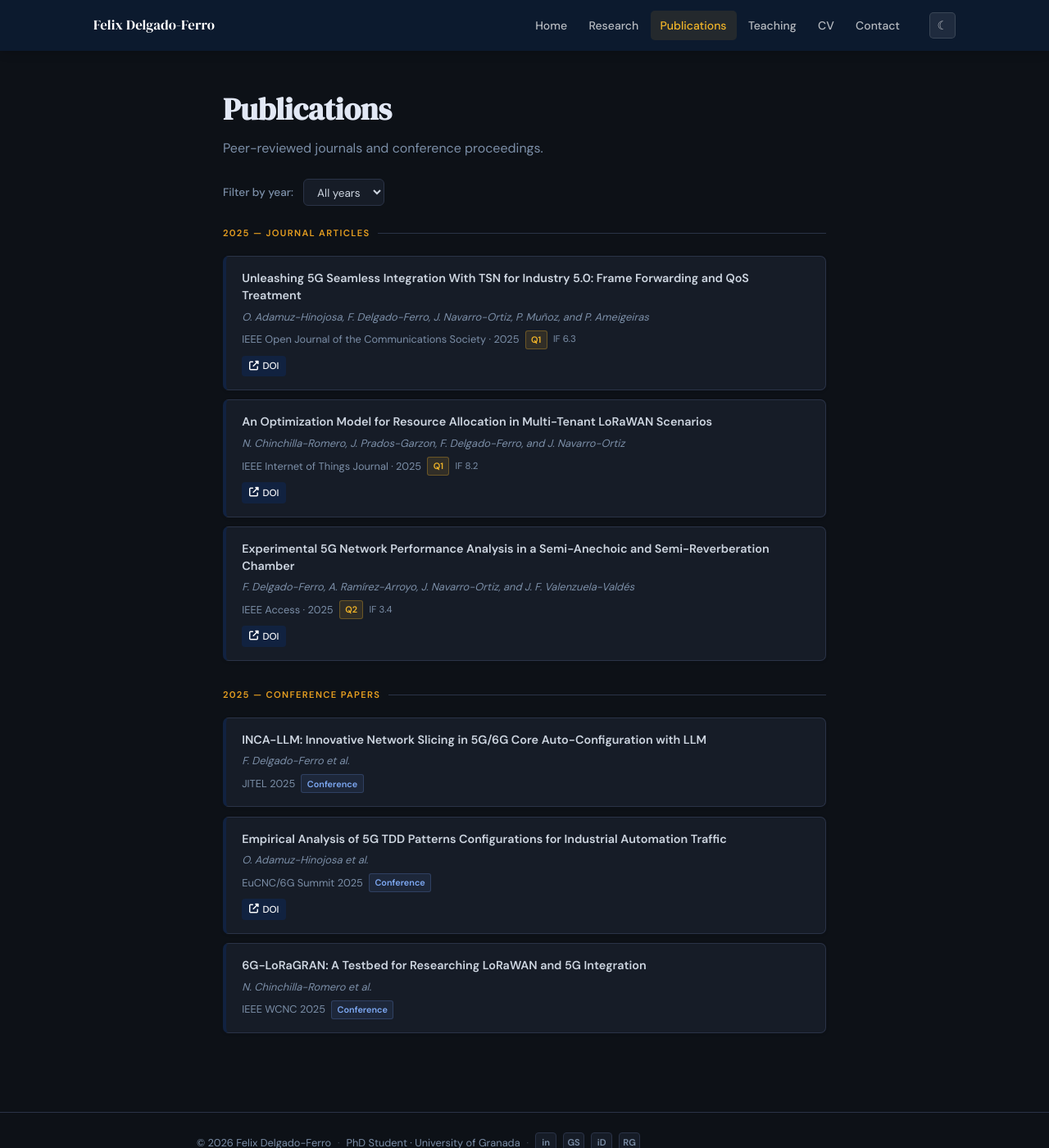
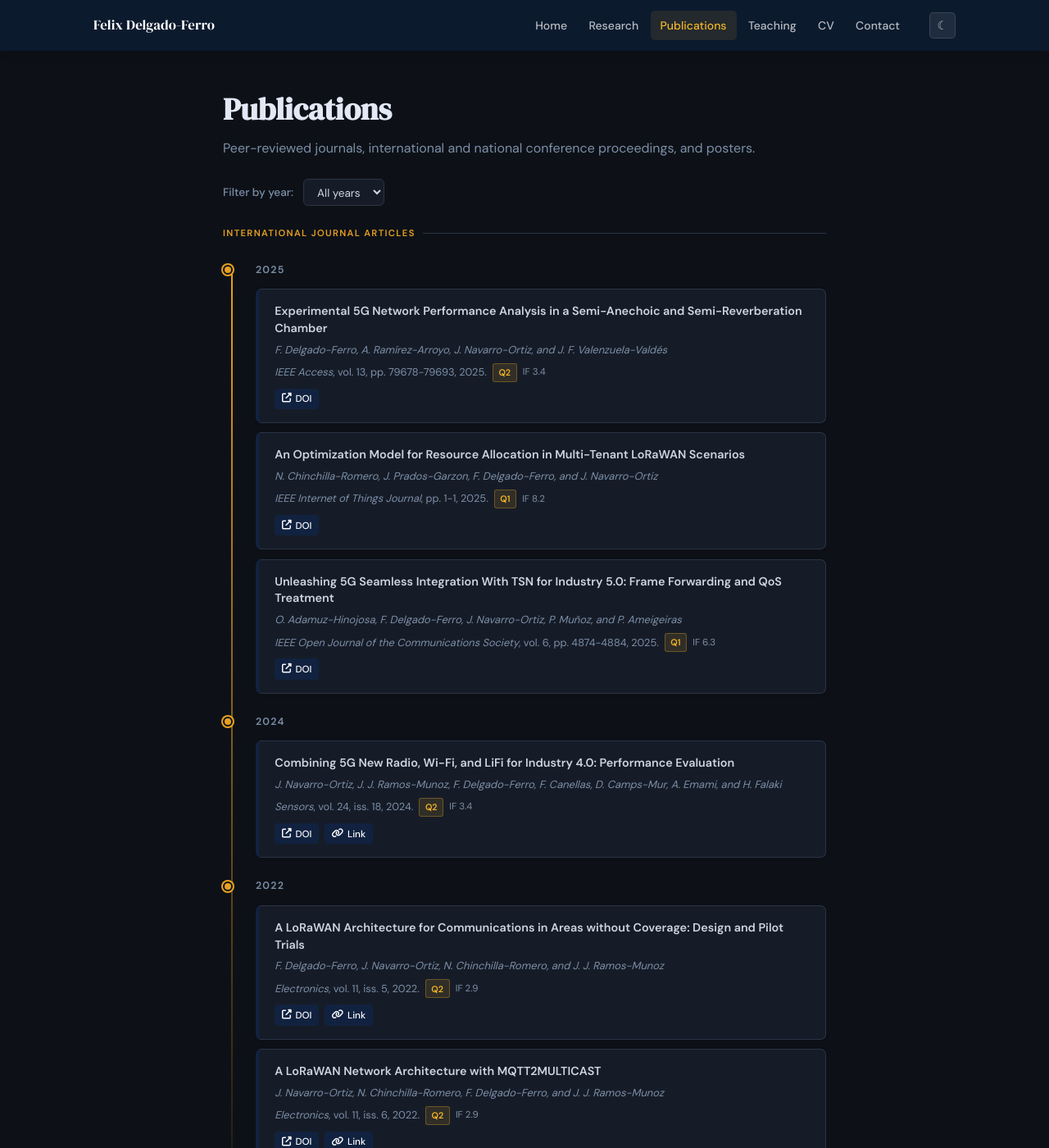
Before and after one commit to felixdelgadoferro/felixdelgadoferro.github.io, a Jekyll site: the page built from _pages/publications/index.html, in a window 1280 px wide and 1400 px high. Shown: the whole window at 82% size. Built offline with Jekyll 4.4.1, drawn with Linux system fonts in a browser that asks for light colours; some of the changed text lies outside the part shown.

Commit message:
Update publications

```diff
--- /dev/null
+++ b/_data/publications.yml
@@ -0,0 +1,176 @@
+journals:
+  - authors: "O. Adamuz-Hinojosa, F. Delgado-Ferro, J. Navarro-Ortiz, P. Muñoz, and P. Ameigeiras"
+    title: "Unleashing 5G Seamless Integration With TSN for Industry 5.0: Frame Forwarding and QoS Treatment"
+    venue: "IEEE Open Journal of the Communications Society"
+    volume: "vol. 6"
+    pages: "pp. 4874-4884"
+    year: 2025
+    doi: "10.1109/OJCOMS.2025.3574397"
+    if: "6.3"
+    quartile: "Q1"
+
+  - authors: "N. Chinchilla-Romero, J. Prados-Garzon, F. Delgado-Ferro, and J. Navarro-Ortiz"
+    title: "An Optimization Model for Resource Allocation in Multi-Tenant LoRaWAN Scenarios"
+    venue: "IEEE Internet of Things Journal"
+    volume: "pp. 1-1"
+    year: 2025
+    doi: "10.1109/JIOT.2025.3569060"
+    if: "8.2"
+    quartile: "Q1"
+
+  - authors: "F. Delgado-Ferro, A. Ramírez-Arroyo, J. Navarro-Ortiz, and J. F. Valenzuela-Valdés"
+    title: "Experimental 5G Network Performance Analysis in a Semi-Anechoic and Semi-Reverberation Chamber"
+    venue: "IEEE Access"
+    volume: "vol. 13"
+    pages: "pp. 79678-79693"
+    year: 2025
+    doi: "10.1109/ACCESS.2025.3566446"
+    if: "3.4"
+    quartile: "Q2"
+
+  - authors: "J. Navarro-Ortiz, J. J. Ramos-Munoz, F. Delgado-Ferro, F. Canellas, D. Camps-Mur, A. Emami, and H. Falaki"
+    title: "Combining 5G New Radio, Wi-Fi, and LiFi for Industry 4.0: Performance Evaluation"
+    venue: "Sensors"
+    volume: "vol. 24, iss. 18"
+    year: 2024
+    doi: "10.3390/s24186022"
+    link: "https://www.mdpi.com/1424-8220/24/18/6022"
+    if: "3.4"
+    quartile: "Q2"
+
+  - authors: "J. Navarro-Ortiz, N. Chinchilla-Romero, F. Delgado-Ferro, and J. J. Ramos-Munoz"
+    title: "A LoRaWAN Network Architecture with MQTT2MULTICAST"
+    venue: "Electronics"
+    volume: "vol. 11, iss. 6"
+    year: 2022
+    doi: "10.3390/electronics11060872"
+    link: "https://www.mdpi.com/2079-9292/11/6/872"
+    if: "2.9"
+    quartile: "Q2"
+
+  - authors: "F. Delgado-Ferro, J. Navarro-Ortiz, N. Chinchilla-Romero, and J. J. Ramos-Munoz"
+    title: "A LoRaWAN Architecture for Communications in Areas without Coverage: Design and Pilot Trials"
+    venue: "Electronics"
+    volume: "vol. 11, iss. 5"
+    year: 2022
+    doi: "10.3390/electronics11050804"
+    link: "https://www.mdpi.com/2079-9292/11/5/804"
+    if: "2.9"
+    quartile: "Q2"
+
+conferences_intl:
+  - authors: "O. Adamuz-Hinojosa, F. Delgado-Ferro, N. Domenech, J. Navarro-Ortiz, P. Munoz, S. M. Darroudi, P. Ameigeiras, and J. M. Lopez-Soler"
+    title: "Empirical Analysis of 5G TDD Patterns Configurations for Industrial Automation Traffic"
+    venue: "2025 European Conference on Networks and Communications & 6G Summit (EuCNC/6G Summit)"
+    location: "Poznan, Poland"
+    year: 2025
+    doi: "10.1109/EuCNC/6GSummit63408.2025.11037107"
+    link: "https://doi.org/10.1109/EuCNC/6GSummit63408.2025.11037107"
+
+  - authors: "N. Chinchilla-Romero, J. Navarro-Ortiz, F. Delgado-Ferro, and J. M. Lopez-Soler"
+    title: "6G-LoRaGRAN: A Testbed for Researching LoRaWAN and 5G Integration"
+    venue: "IEEE Wireless Communications and Networking Conference (IEEE WCNC 2025)"
+    location: "Milan, Italy"
+    year: 2025
+    link: "https://ieeexplore.ieee.org/document/11045869"
+
+  - authors: "J. Caleya-Sanchez, P. Muñoz, J. Sánchez-Garrido, E. Florentín, F. Delgado-Ferro, P. Rodriguez-Martín, and P. Ameigeiras"
+    title: "Empirical Evaluation of a 5G Transparent Clock for Time Synchronization in a TSN-5G Network"
+    venue: "IEEE International Symposium Personal, Indoor and Mobile Radio Communications (PIMRC 2025)"
+    location: "Istanbul, Turkey"
+    year: 2025
+
+  - authors: "A. Rodriguez-Solana, L. Garcia-Marco, J.H. Migueles, A. Marmol-Perez, C. Cadenas-Sanchez, J.J. Gil-Cosano, F.J. Llorente-Cantarero, F. Delgado-Ferro, and E. Ubago-Guisado"
+    title: "Physical activity, sedentarism and sleep time and psychological health in young paediatric cancer survivors. A compositional data analysis from the iBoneFIT Project"
+    venue: "3rd Edition Exercise, Biomechanics and Nutrition (ESE/IPS 2024)"
+    location: "Setúbal, Portugal"
+    year: 2024
+
+  - authors: "P. Munoz, L. Chinchilla-Romero, N. Chinchilla-Romero, J. Prados-Garzon, O. Adamuz-Hinojosa, F. Delgado-Ferro, J. Caleya-Sanchez, P. Rodriguez-Martin, P. Ameigeiras, J. Navarro-Ortiz, J. J. Ramos-Munoz, and J. M. Lopez-Soler"
+    title: "WIMUNET: Current research on Internet of (Robotic) things and 5G"
+    venue: "Arqus Research Focus Forum – Artificial Intelligence and its applications"
+    location: "Granada, Spain"
+    year: 2022
+
+  - authors: "J. Navarro-Ortiz, N. Chinchilla-Romero, L. Chinchilla-Romero, J. Prados-Garzon, F. Delgado-Ferro, P. Ameigeiras, P. Munoz-Luengo, J. J. Ramos-Munoz, and J. M. Lopez-Soler"
+    title: "WiMuNet's research lines"
+    venue: "VI Workshop on QoE, QoS on Multimedia Communications (QQCM'21)"
+    year: 2021
+    link: "https://wpd.ugr.es/~jorgenavarro/publications/qqcm21_wimunet_research_lines.pdf"
+
+
+conferences_natl:
+  - authors: "F. Delgado-Ferro, R. Garcia-Verjaga, J. J. Ramos-Munoz, J. Navarro-Ortiz, and J. M. Lopez-Soler"
+    title: "INCA-LLM: Innovative Network Slicing in 5G/6G Core Auto-Configuration with LLM"
+    venue: "XVII Jornadas de Ingenieria Telematica (JITEL 2025)"
+    location: "Caceres, Spain"
+    year: 2025
+    link: "https://wpd.ugr.es/~jorgenavarro/publications/jitel25_felix_inca_llm.pdf"
+
+  - authors: "F. Delgado-Ferro and A. Rodríguez Solana"
+    title: "MAJARI Platform: Bringing Machine Learning tools closer to the Scientific Community"
+    venue: "V Congreso/VII Jornadas Investigadores en Formación Fomentando la Interdisciplinariedad (JIFFI 2024)"
+    location: "Granada, Spain"
+    year: 2024
+
+  - authors: "F. Delgado-Ferro, J. Navarro-Ortiz, N. Chinchilla-Romero, and J. M. Lopez-Soler"
+    title: "Reduccion de la latencia en redes 5G-NR"
+    venue: "XVI Jornadas de Ingenieria Telematica (JITEL 2023)"
+    location: "Barcelona, Spain"
+    year: 2023
+    link: "https://upcommons.upc.edu/handle/2117/401844"
+
+  - authors: "J. Navarro-Ortiz, N. Chinchilla-Romero, F. Delgado-Ferro, J. J. Ramos-Munoz, J. M. Lopez-Soler, and F. Tejero-Rodriguez"
+    title: "Transmission of images over LoRa"
+    venue: "XVI Jornadas de Ingenieria Telematica (JITEL 2023)"
+    location: "Barcelona, Spain"
+    year: 2023
+    link: "https://upcommons.upc.edu/handle/2117/401843"
+
+  - authors: "J. Navarro-Ortiz, N. Chinchilla-Romero, F. Delgado-Ferro, J. J. Ramos-Munoz, and J. M. Lopez-Soler"
+    title: "Converting a weather station into a LoRaWAN-enabled device"
+    venue: "XVI Jornadas de Ingenieria Telematica (JITEL 2023)"
+    location: "Barcelona, Spain"
+    year: 2023
+    link: "https://upcommons.upc.edu/handle/2117/401842"
+
+  - authors: "F. Delgado-Ferro, J. Navarro-Ortiz, L. Chinchilla-Romero, and P. Munoz-Luengo"
+    title: "Rendimiento de Redes 4G/5G usando una estación base real (Performance of 4G/5G networks using a real base station)"
+    venue: "XV Jornadas de Ingeniería Telemática (JITEL 2021)"
+    year: 2021
+
+  - authors: "F. Delgado-Ferro, J. Navarro-Ortiz, N. Chinchilla-Romero, and J. J. Ramos-Munoz"
+    title: "Arquitectura LoRaWAN para entornos sin cobertura (LoRaWAN network architecture for environments without coverage)"
+    venue: "XV Jornadas de Ingeniería Telemática (JITEL 2021)"
+    year: 2021
+
+  - authors: "J. Navarro-Ortiz, N. Chinchilla-Romero, F. Delgado-Ferro, and J. J. Ramos-Munoz"
+    title: "Arquitectura para redes IoT orientada a la sostenibilidad medioambiental (IoT network architecture oriented to environmental sustainability)"
+    venue: "XV Jornadas de Ingeniería Telemática (JITEL 2021)"
+    year: 2021
+
+posters:
+  - title: "Empirical Analysis of 5G TDD Patterns Configurations for Industrial Automation Traffic"
+    authors: ""
+    venue: ""
+    year: 2025
+
+  - title: "An Optimization Model for Resource Allocation in Multi-Tenant LoRaWAN Scenarios"
+    authors: ""
+    venue: ""
+    year: 2025
+
+  - title: "Desarrollo de una xAPP dentro del Near-RT RIC de una red 5G O-RAN"
+    authors: ""
+    venue: ""
+    year: 2025
+
+  - title: "6G-LoRaGRAN: Integration of the UGR's LoRaWAN network in the 6G-SANDBOX project"
+    authors: ""
+    venue: ""
+    year: 2024
+
+  - title: "Multi-technology scheduler for latency-awareness and load balancing"
+    authors: ""
+    venue: ""
+    year: 2024
--- a/_pages/publications/index.html
+++ b/_pages/publications/index.html
@@ -7,7 +7,7 @@
 <div class="fade-in">
   <h1>Publications</h1>
   <p style="color:var(--text-muted);margin-bottom:1.5rem;">
-    Peer-reviewed journals and conference proceedings.
+    Peer-reviewed journals, international and national conference proceedings, and posters.
   </p>
   <div class="filter-bar">
     <label for="year-filter">Filter by year:</label>
@@ -17,62 +17,165 @@
       <option value="2024">2024</option>
       <option value="2023">2023</option>
       <option value="2022">2022</option>
+      <option value="2021">2021</option>
     </select>
   </div>
 </div>
 
-<div class="pub-year-group fade-in">
-  <div class="section-label">2025 &mdash; Journal Articles</div>
-
-  <div class="publication-card" data-year="2025">
-    <div class="pub-title">Unleashing 5G Seamless Integration With TSN for Industry 5.0: Frame Forwarding and QoS Treatment</div>
-    <div class="pub-authors">O. Adamuz-Hinojosa, F. Delgado-Ferro, J. Navarro-Ortiz, P. Mu&ntilde;oz, and P. Ameigeiras</div>
-    <div class="pub-venue">IEEE Open Journal of the Communications Society &middot; 2025 <span class="pub-quartile">Q1</span> <span class="pub-if">IF&nbsp;6.3</span></div>
+<!-- INTERNATIONAL JOURNAL ARTICLES -->
+<div class="pub-section fade-in" id="section-journals">
+  <div class="section-label">International Journal Articles</div>
+  <div class="pub-timeline">
+    {% assign journals_sorted = site.data.publications.journals | sort: "year" | reverse %}
+    {% assign current_year = "" %}
+    {% for p in journals_sorted %}
+      {% assign y = p.year | toString %}
+      {% if y != current_year %}
+        {% assign current_year = y %}
+        <div class="pub-year-marker" data-year="{{ y }}">
+          <span class="pub-year-dot"></span>
+          <span class="pub-year-label">{{ y }}</span>
+        </div>
+      {% endif %}
+      <div class="publication-card pub-item" data-year="{{ y }}">
+        <div class="pub-title">{{ p.title }}</div>
+        <div class="pub-authors">{{ p.authors }}</div>
+        <div class="pub-venue">
+          <span><em>{{ p.venue }}</em>{% if p.volume %}, {{ p.volume }}{% endif %}{% if p.pages %}, {{ p.pages }}{% endif %}, {{ p.year }}.</span>
+          {% if p.quartile %}<span class="pub-quartile">{{ p.quartile }}</span>{% endif %}
+          {% if p.if %}<span class="pub-if">IF&nbsp;{{ p.if }}</span>{% endif %}
+        </div>
         <div class="pub-links">
-      <a class="pub-link-btn" href="https://doi.org/10.1109/OJCOMS.2025.3574397" target="_blank"><i class="fas fa-external-link-alt"></i> DOI</a>
+          {% if p.doi %}
+          <a class="pub-link-btn" href="https://doi.org/{{ p.doi }}" target="_blank">
+            <i class="fas fa-external-link-alt"></i> DOI
+          </a>
+          {% endif %}
+          {% if p.link %}
+          <a class="pub-link-btn" href="{{ p.link }}" target="_blank">
+            <i class="fas fa-link"></i> Link
+          </a>
+          {% endif %}
+        </div>
+      </div>
+    {% endfor %}
   </div>
 </div>
 
-  <div class="publication-card" data-year="2025">
-    <div class="pub-title">An Optimization Model for Resource Allocation in Multi-Tenant LoRaWAN Scenarios</div>
-    <div class="pub-authors">N. Chinchilla-Romero, J. Prados-Garzon, F. Delgado-Ferro, and J. Navarro-Ortiz</div>
-    <div class="pub-venue">IEEE Internet of Things Journal &middot; 2025 <span class="pub-quartile">Q1</span> <span class="pub-if">IF&nbsp;8.2</span></div>
+<hr>
+
+<!-- INTERNATIONAL CONFERENCES -->
+<div class="pub-section fade-in" id="section-intl">
+  <div class="section-label">International Conference Papers</div>
+  <div class="pub-timeline">
+    {% assign intl_sorted = site.data.publications.conferences_intl | sort: "year" | reverse %}
+    {% assign current_year = "" %}
+    {% for p in intl_sorted %}
+      {% assign y = p.year | toString %}
+      {% if y != current_year %}
+        {% assign current_year = y %}
+        <div class="pub-year-marker" data-year="{{ y }}">
+          <span class="pub-year-dot"></span>
+          <span class="pub-year-label">{{ y }}</span>
+        </div>
+      {% endif %}
+      <div class="publication-card pub-item" data-year="{{ y }}">
+        <div class="pub-title">{{ p.title }}</div>
+        <div class="pub-authors">{{ p.authors }}</div>
+        <div class="pub-venue">
+          <span>in <em>{{ p.venue }}</em>{% if p.location %}, {{ p.location }}{% endif %}, {{ p.year }}.</span>
+          <span class="conf-badge">Conference</span>
+        </div>
         <div class="pub-links">
-      <a class="pub-link-btn" href="https://doi.org/10.1109/JIOT.2025.3569060" target="_blank"><i class="fas fa-external-link-alt"></i> DOI</a>
+          {% if p.doi %}
+          <a class="pub-link-btn" href="https://doi.org/{{ p.doi }}" target="_blank">
+            <i class="fas fa-external-link-alt"></i> DOI
+          </a>
+          {% endif %}
+          {% if p.link %}
+          <a class="pub-link-btn" href="{{ p.link }}" target="_blank">
+            <i class="fas fa-link"></i> Link
+          </a>
+          {% endif %}
+        </div>
+      </div>
+    {% endfor %}
   </div>
 </div>
 
-  <div class="publication-card" data-year="2025">
-    <div class="pub-title">Experimental 5G Network Performance Analysis in a Semi-Anechoic and Semi-Reverberation Chamber</div>
-    <div class="pub-authors">F. Delgado-Ferro, A. Ram&iacute;rez-Arroyo, J. Navarro-Ortiz, and J. F. Valenzuela-Vald&eacute;s</div>
-    <div class="pub-venue">IEEE Access &middot; 2025 <span class="pub-quartile">Q2</span> <span class="pub-if">IF&nbsp;3.4</span></div>
+<hr>
+
+<!-- NATIONAL CONFERENCES -->
+<div class="pub-section fade-in" id="section-natl">
+  <div class="section-label">National Conference Papers</div>
+  <div class="pub-timeline">
+    {% assign natl_sorted = site.data.publications.conferences_natl | sort: "year" | reverse %}
+    {% assign current_year = "" %}
+    {% for p in natl_sorted %}
+      {% assign y = p.year | toString %}
+      {% if y != current_year %}
+        {% assign current_year = y %}
+        <div class="pub-year-marker" data-year="{{ y }}">
+          <span class="pub-year-dot"></span>
+          <span class="pub-year-label">{{ y }}</span>
+        </div>
+      {% endif %}
+      <div class="publication-card pub-item" data-year="{{ y }}">
+        <div class="pub-title">{{ p.title }}</div>
+        <div class="pub-authors">{{ p.authors }}</div>
+        <div class="pub-venue">
+          <span>in <em>{{ p.venue }}</em>{% if p.location %}, {{ p.location }}{% endif %}, {{ p.year }}.</span>
+          <span class="conf-badge">National</span>
+        </div>
         <div class="pub-links">
-      <a class="pub-link-btn" href="https://doi.org/10.1109/ACCESS.2025.3566446" target="_blank"><i class="fas fa-external-link-alt"></i> DOI</a>
+          {% if p.doi %}
+          <a class="pub-link-btn" href="https://doi.org/{{ p.doi }}" target="_blank">
+            <i class="fas fa-external-link-alt"></i> DOI
+          </a>
+          {% endif %}
+          {% if p.link %}
+          <a class="pub-link-btn" href="{{ p.link }}" target="_blank">
+            <i class="fas fa-link"></i> Link
+          </a>
+          {% endif %}
         </div>
+      </div>
+    {% endfor %}
   </div>
 </div>
 
-<div class="pub-year-group fade-in">
-  <div class="section-label">2025 &mdash; Conference Papers</div>
+<hr>
 
-  <div class="publication-card" data-year="2025">
-    <div class="pub-title">INCA-LLM: Innovative Network Slicing in 5G/6G Core Auto-Configuration with LLM</div>
-    <div class="pub-authors">F. Delgado-Ferro et al.</div>
-    <div class="pub-venue">JITEL 2025 <span class="conf-badge">Conference</span></div>
+<!-- POSTERS -->
+<div class="pub-section fade-in" id="section-posters">
+  <div class="section-label">Dissemination Posters</div>
+  <div class="pub-timeline">
+    {% assign posters_sorted = site.data.publications.posters | sort: "year" | reverse %}
+    {% assign current_year = "" %}
+    {% for p in posters_sorted %}
+      {% assign y = p.year | toString %}
+      {% if y != current_year %}
+        {% assign current_year = y %}
+        <div class="pub-year-marker" data-year="{{ y }}">
+          <span class="pub-year-dot"></span>
+          <span class="pub-year-label">{{ y }}</span>
         </div>
-
-  <div class="publication-card" data-year="2025">
-    <div class="pub-title">Empirical Analysis of 5G TDD Patterns Configurations for Industrial Automation Traffic</div>
-    <div class="pub-authors">O. Adamuz-Hinojosa et al.</div>
-    <div class="pub-venue">EuCNC/6G Summit 2025 <span class="conf-badge">Conference</span></div>
+      {% endif %}
+      <div class="publication-card pub-item" data-year="{{ y }}">
+        <div class="pub-title">{{ p.title }}</div>
+        {% if p.authors %}<div class="pub-authors">{{ p.authors }}</div>{% endif %}
+        <div class="pub-venue">
+          {% if p.venue %}<span>{{ p.venue }}{% if p.location %}, {{ p.location }}{% endif %}, {{ p.year }}.</span>{% else %}<span>{{ p.year }}</span>{% endif %}
+          <span class="conf-badge">Poster</span>
+        </div>
         <div class="pub-links">
-      <a class="pub-link-btn" href="https://doi.org/10.1109/EuCNC/6GSummit63408.2025.11037107" target="_blank"><i class="fas fa-external-link-alt"></i> DOI</a>
+          {% if p.link %}
+          <a class="pub-link-btn" href="{{ p.link }}" target="_blank">
+            <i class="fas fa-link"></i> Link
+          </a>
+          {% endif %}
         </div>
       </div>
-
-  <div class="publication-card" data-year="2025">
-    <div class="pub-title">6G-LoRaGRAN: A Testbed for Researching LoRaWAN and 5G Integration</div>
-    <div class="pub-authors">N. Chinchilla-Romero et al.</div>
-    <div class="pub-venue">IEEE WCNC 2025 <span class="conf-badge">Conference</span></div>
+    {% endfor %}
   </div>
 </div>
--- a/assets/css/style.css
+++ b/assets/css/style.css
@@ -988,3 +988,54 @@
   color: var(--text-muted);
   font-style: italic;
 }
+
+/* ============================================================
+   PUBLICATIONS TIMELINE
+============================================================ */
+.pub-section {
+  margin-bottom: 2rem;
+}
+
+.pub-timeline {
+  position: relative;
+  padding-left: 2.5rem;
+}
+
+/* Línea vertical naranja */
+.pub-timeline::before {
+  content: '';
+  position: absolute;
+  left: 0.6rem;
+  top: 0.6rem;
+  bottom: 0;
+  width: 2px;
+  background: linear-gradient(to bottom, var(--accent), rgba(200,134,10,0.1));
+}
+
+.pub-year-marker {
+  display: flex;
+  align-items: center;
+  gap: 0.6rem;
+  margin: 1.5rem 0 0.75rem;
+  position: relative;
+}
+
+.pub-year-dot {
+  position: absolute;
+  left: -2.5rem;
+  width: 12px;
+  height: 12px;
+  border-radius: 50%;
+  background: var(--accent);
+  border: 2px solid var(--bg);
+  box-shadow: 0 0 0 2px var(--accent);
+  flex-shrink: 0;
+}
+
+.pub-year-label {
+  font-size: 0.78rem;
+  font-weight: 700;
+  color: var(--text-muted);
+  text-transform: uppercase;
+  letter-spacing: 0.1em;
+}
```
Lines whose indentation alone changed are shown as unchanged.
